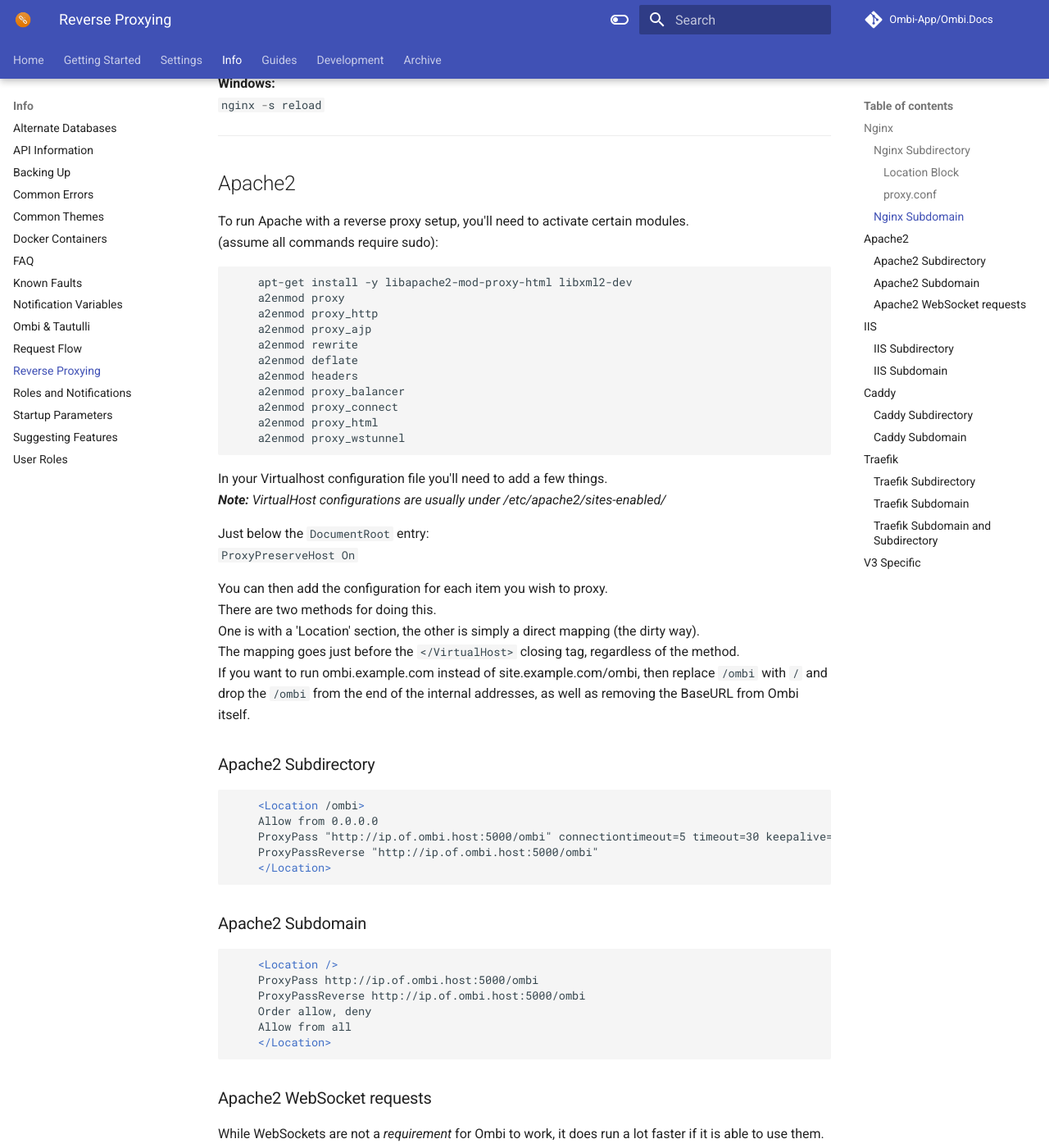
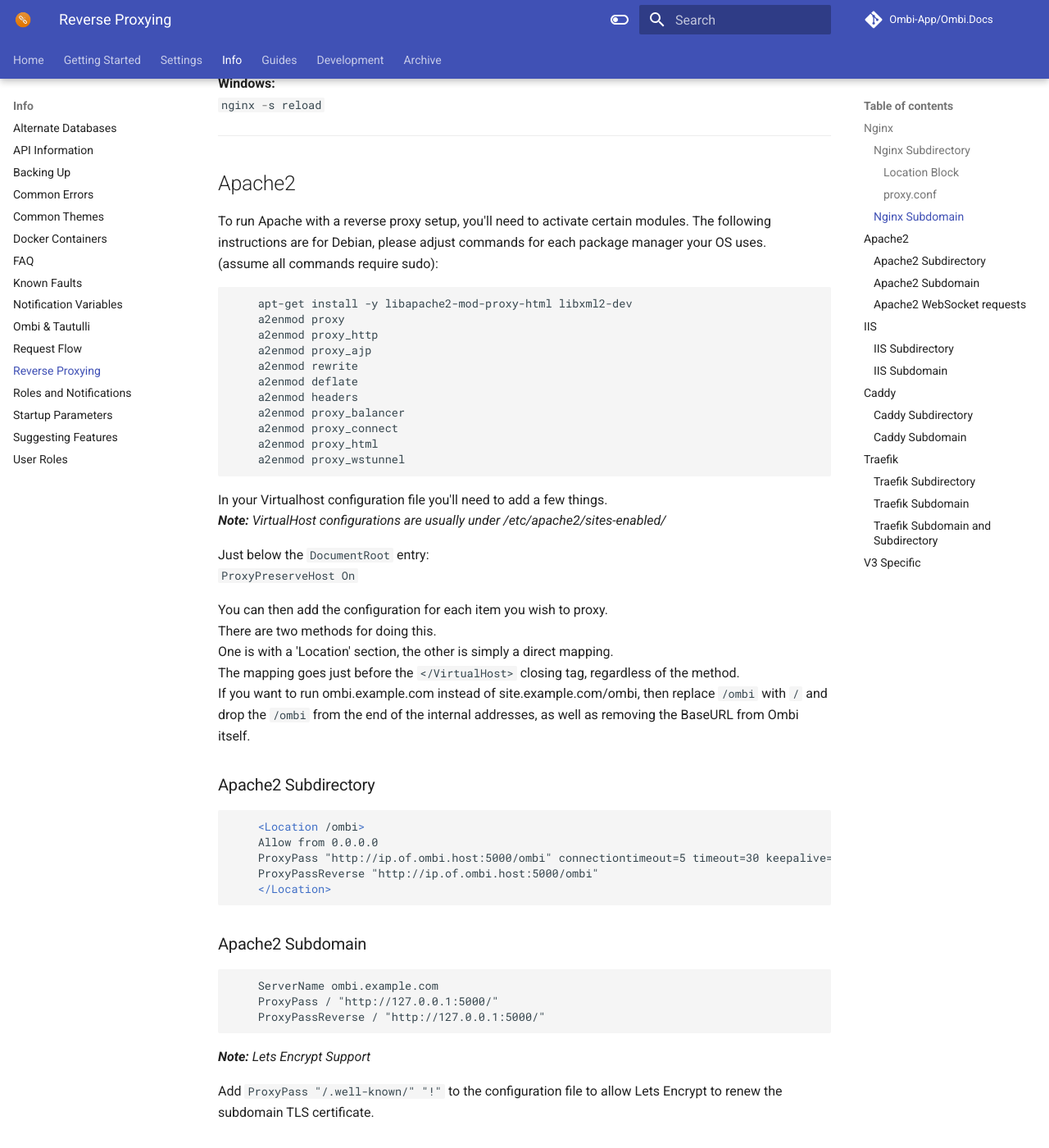
Before and after one commit to Ombi-app/Ombi.Docs, an MkDocs documentation site: the page built from docs/info/reverse-proxy.md, in a window 1280 px wide and 1400 px high, scrolled down 3295 px. Shown: the whole window at 82% size. Built offline with MkDocs 1.6.1 and Material for MkDocs 9.7.7, drawn with Linux system fonts in a browser that asks for light colours; comment, search, counter and statistics services are not loaded.

Commit message:
Update Apache2 docs
Update Apache2 documentation for lets encrypt support and subdomain support.

````diff
--- a/docs/info/reverse-proxy.md
+++ b/docs/info/reverse-proxy.md
@@ -145,7 +145,7 @@
 
 ## Apache2
 
-To run Apache with a reverse proxy setup, you'll need to activate certain modules.
+To run Apache with a reverse proxy setup, you'll need to activate certain modules. The following instructions are for Debian, please adjust commands for each package manager your OS uses.
 (assume all commands require sudo):
 
 ```bash
@@ -170,7 +170,7 @@
 
 You can then add the configuration for each item you wish to proxy.
 There are two methods for doing this.
-One is with a 'Location' section, the other is simply a direct mapping (the dirty way).
+One is with a 'Location' section, the other is simply a direct mapping.
 The mapping goes just before the `</VirtualHost>` closing tag, regardless of the method.
 If you want to run ombi.example.com instead of site.example.com/ombi, then replace `/ombi` with `/` and drop the `/ombi` from the end of the internal addresses, as well as removing the BaseURL from Ombi itself.
 
@@ -187,18 +187,19 @@
 ### Apache2 Subdomain
 
 ```conf
-    <Location />
-    ProxyPass http://ip.of.ombi.host:5000/ombi
-    ProxyPassReverse http://ip.of.ombi.host:5000/ombi
-    Order allow, deny
-    Allow from all
-    </Location>
+    ServerName ombi.example.com
+    ProxyPass / "http://127.0.0.1:5000/"
+    ProxyPassReverse / "http://127.0.0.1:5000/"
 ```
+
+_**Note:** Lets Encrypt Support_
+
+Add `ProxyPass "/.well-known/" "!"` to the configuration file to allow Lets Encrypt to renew the subdomain TLS certificate.
 
 ### Apache2 WebSocket requests
 
 While WebSockets are not a _requirement_ for Ombi to work, it does run a lot faster if it is able to use them. WebSocket requests need to be specifically handled when using a reverse proxy.
-With Apache2, the configuration below needs to be applied in addition to any ProxyPass/ProxyReverse configuration in the `<Location>` block. This will ensure WebSocket requests are handled correctly through the reverse proxy.
+With Apache2, the configuration below needs to be applied in addition to any ProxyPass/ProxyReverse configuration in the `<Location>` or `<VirtualHost>` block. This will ensure WebSocket requests are handled correctly through the reverse proxy.
 
 === "Subdirectory"
     ```conf
@@ -209,9 +210,9 @@
 
 === "Subdomain"
     ```conf
-        RewriteEngine On
-        RewriteCond %{HTTP:Upgrade} =websocket [NC]
-        RewriteRule (.*) ws://ip.of.ombi.host:5000/$1 [P,L]
+    RewriteEngine On
+    RewriteCond %{HTTP:Upgrade} =websocket [NC]
+    RewriteRule (.*) ws://ip.of.ombi.host:5000/$1 [P,L]
     ```
 
 Once you have added this to the virtualhost config for your Ombi proxy (be it subdomain or subdirectory), you'll need to run `service apache2 restart` to make the changes go live.
````
